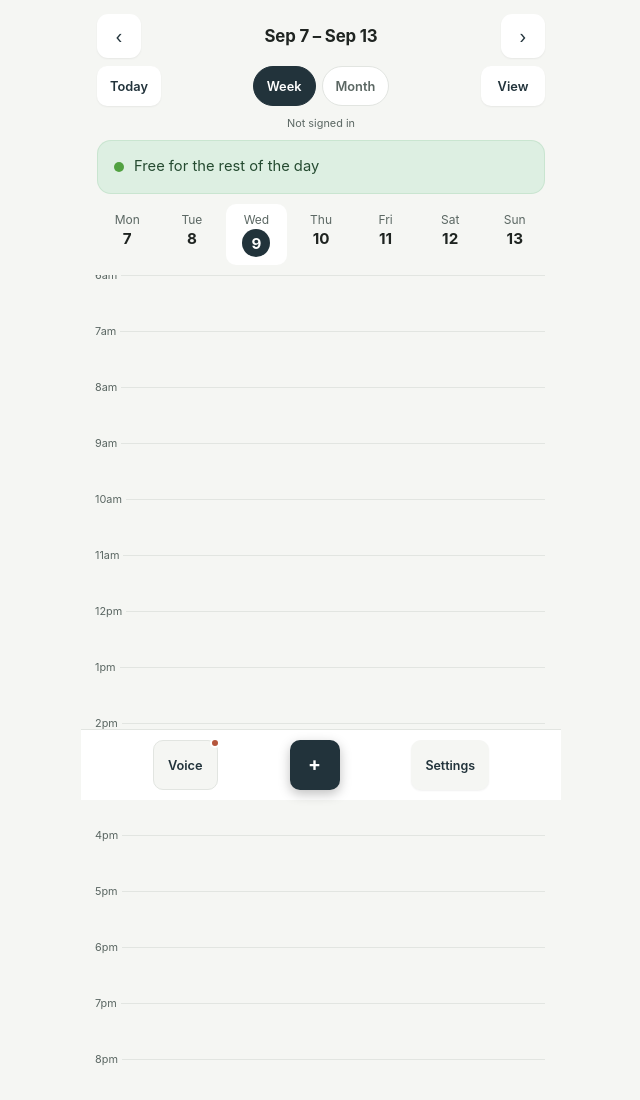
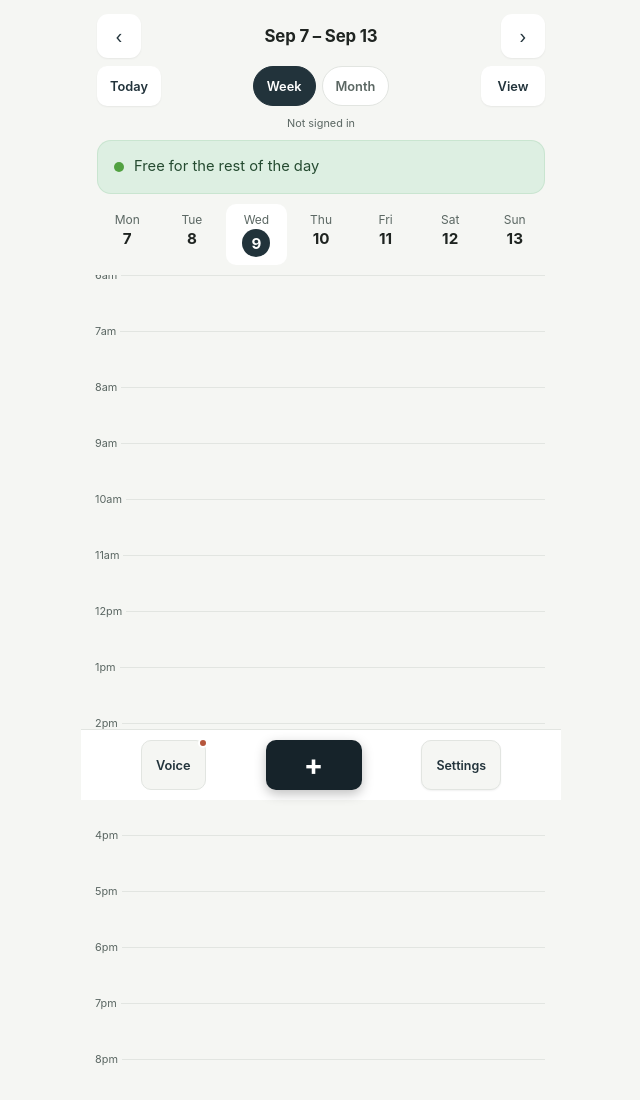
Before and after one commit to CrispeyJoel/Am-I-Free-, a website with bundled scripts: page index.html in a window 1280 px wide. Shown: the top 1100 px of the page, without its empty margins (319-959 px from the left). Built offline with nearby package versions, Linux system fonts and the light colour scheme; no server answers; files whose address does not match are found by name.

Commit message:
new UI 3

```diff
--- a/styles.css
+++ b/styles.css
@@ -699,7 +699,8 @@ button {
 }
 
 .addbtn-main {
-  width: 96px;
+  width: 96px !important;
+  min-width: 96px;
   height: 64px;
   border-radius: 32px;
   background: #16232a;
@@ -717,6 +718,7 @@ button {
 .addbtn-main:active { transform: scale(0.94); }
 
 .quickbar .todaybtn {
+  border: 1px solid var(--line);
   background: var(--bg);
   color: var(--accent);
   width: auto;
@@ -746,19 +748,8 @@ button {
 }
 
 .quickbar button {
-  border: none;
-
-  background: var(--accent);
-
-  color: white;
-
-  width: 50px;
-  min-width: 50px;
   height: 50px;
-
   border-radius: 10px;
-
-  font-size: 1.2rem;
 }
 
 .quickbar button:active {
```
